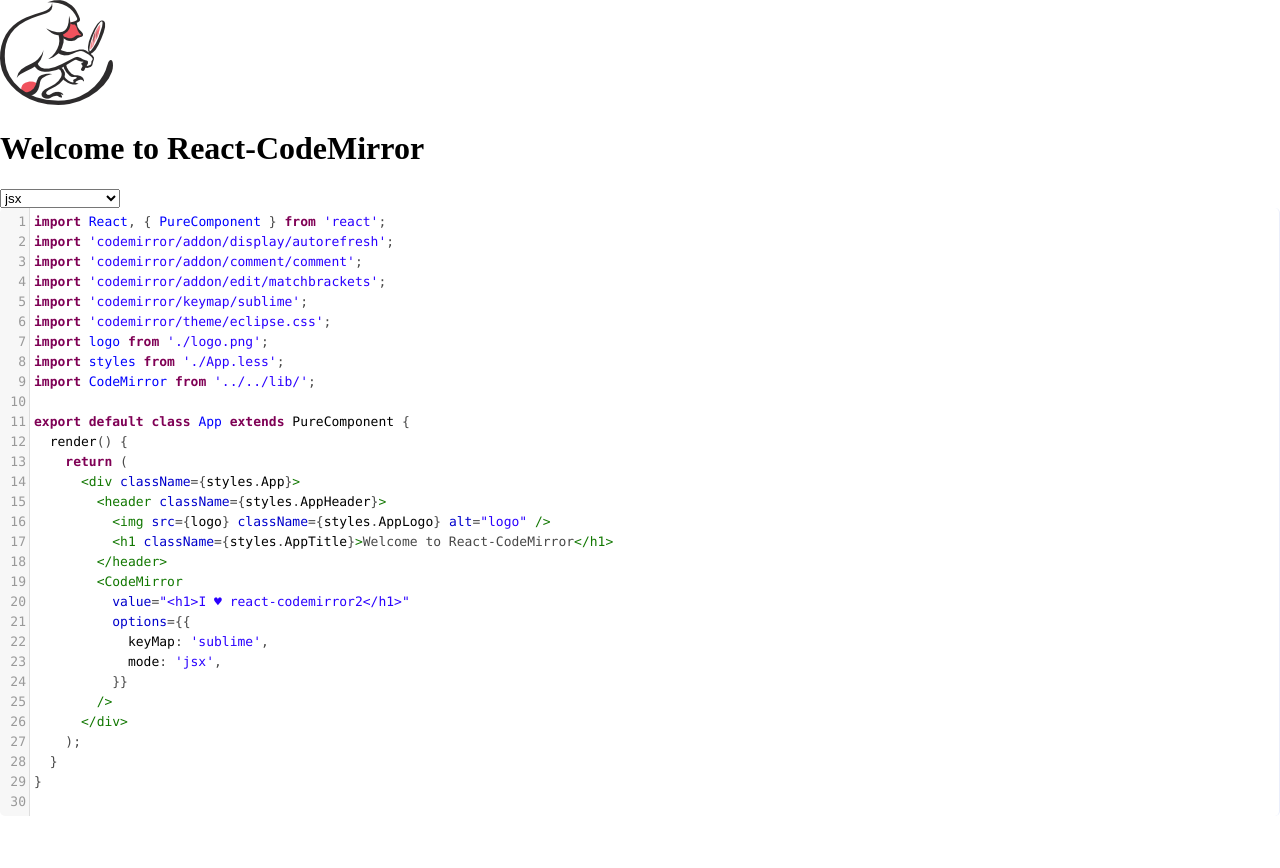
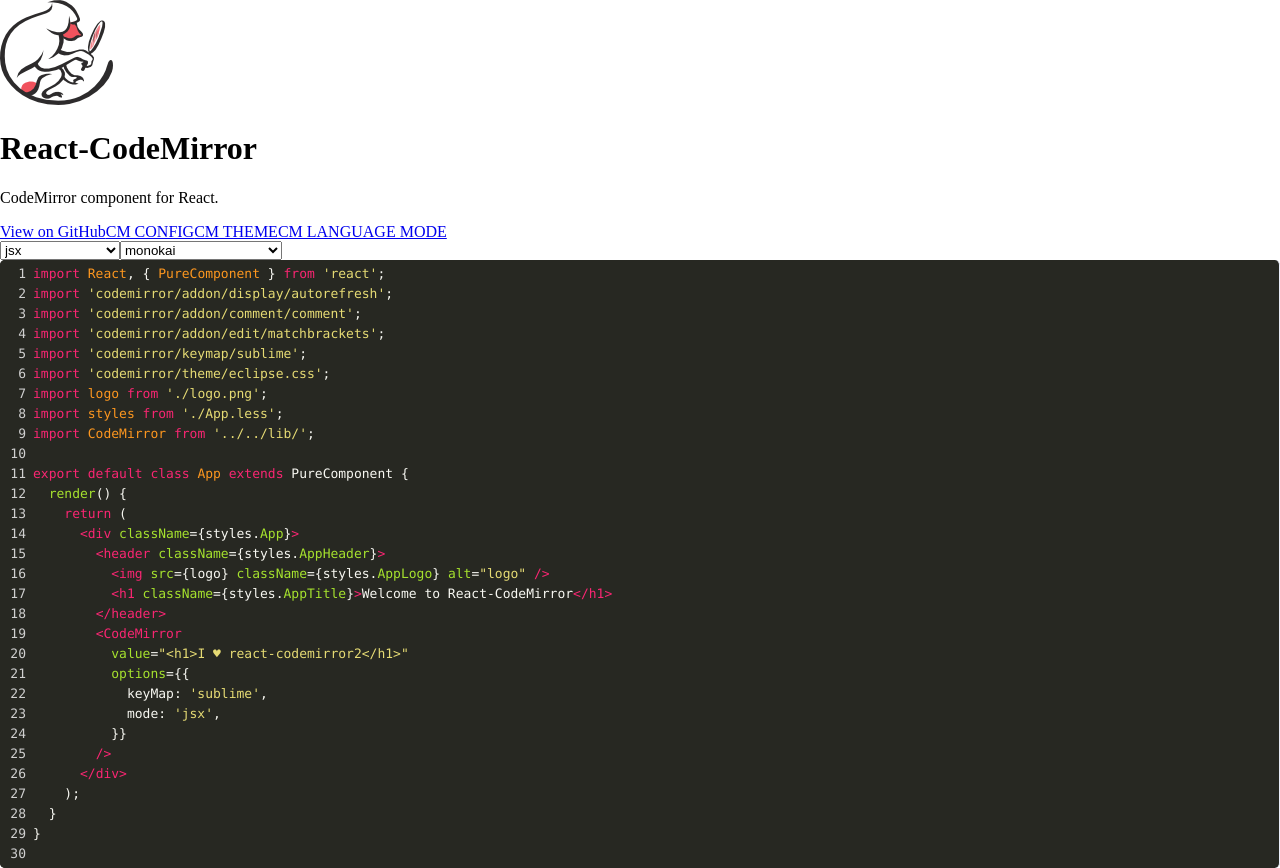
Before and after one commit to uiwjs/react-codemirror, a React app: page / in a window 1280 px wide. Before the commit the page ends 816 px from the top, so only its background shows below. Built offline with nearby package versions, Linux system fonts and the light colour scheme.

Commit message:
Update the official document instance.

```diff
--- a/src/app/App.js
+++ b/src/app/App.js
@@ -3,7 +3,63 @@
 import 'codemirror/addon/comment/comment';
 import 'codemirror/addon/edit/matchbrackets';
 import 'codemirror/keymap/sublime';
+
+import 'codemirror/theme/3024-day.css';
+import 'codemirror/theme/3024-night.css';
+import 'codemirror/theme/abcdef.css';
+import 'codemirror/theme/ambiance-mobile.css';
+import 'codemirror/theme/ambiance.css';
+import 'codemirror/theme/base16-dark.css';
+import 'codemirror/theme/base16-light.css';
+import 'codemirror/theme/bespin.css';
+import 'codemirror/theme/blackboard.css';
+import 'codemirror/theme/cobalt.css';
+import 'codemirror/theme/colorforth.css';
+import 'codemirror/theme/darcula.css';
+import 'codemirror/theme/dracula.css';
+import 'codemirror/theme/duotone-dark.css';
+import 'codemirror/theme/duotone-light.css';
 import 'codemirror/theme/eclipse.css';
+import 'codemirror/theme/elegant.css';
+import 'codemirror/theme/erlang-dark.css';
+import 'codemirror/theme/gruvbox-dark.css';
+import 'codemirror/theme/hopscotch.css';
+import 'codemirror/theme/icecoder.css';
+import 'codemirror/theme/idea.css';
+import 'codemirror/theme/isotope.css';
+import 'codemirror/theme/lesser-dark.css';
+import 'codemirror/theme/liquibyte.css';
+import 'codemirror/theme/lucario.css';
+import 'codemirror/theme/material.css';
+import 'codemirror/theme/mbo.css';
+import 'codemirror/theme/mdn-like.css';
+import 'codemirror/theme/midnight.css';
+import 'codemirror/theme/monokai.css';
+import 'codemirror/theme/neat.css';
+import 'codemirror/theme/neo.css';
+import 'codemirror/theme/night.css';
+import 'codemirror/theme/oceanic-next.css';
+import 'codemirror/theme/panda-syntax.css';
+import 'codemirror/theme/paraiso-dark.css';
+import 'codemirror/theme/paraiso-light.css';
+import 'codemirror/theme/pastel-on-dark.css';
+import 'codemirror/theme/railscasts.css';
+import 'codemirror/theme/rubyblue.css';
+import 'codemirror/theme/seti.css';
+import 'codemirror/theme/shadowfox.css';
+import 'codemirror/theme/solarized.css';
+import 'codemirror/theme/ssms.css';
+import 'codemirror/theme/the-matrix.css';
+import 'codemirror/theme/tomorrow-night-bright.css';
+import 'codemirror/theme/tomorrow-night-eighties.css';
+import 'codemirror/theme/ttcn.css';
+import 'codemirror/theme/twilight.css';
+import 'codemirror/theme/vibrant-ink.css';
+import 'codemirror/theme/xq-dark.css';
+import 'codemirror/theme/xq-light.css';
+import 'codemirror/theme/yeti.css';
+import 'codemirror/theme/zenburn.css';
+
 import logo from './logo.png';
 import styles from './App.less';
 import CodeMirror from '../lib/';
@@ -40,17 +96,56 @@
 `;
 const modes = ['json', 'apl', 'asciiarmor', 'asn.1', 'asterisk', 'brainfuck', 'clike', 'clojure', 'cmake', 'cobol', 'coffeescript', 'commonlisp', 'crystal', 'css', 'cypher', 'd', 'dart', 'diff', 'django', 'dockerfile', 'dtd', 'dylan', 'ebnf', 'ecl', 'eiffel', 'elm', 'erlang', 'factor', 'fcl', 'forth', 'fortran', 'gas', 'gfm', 'gherkin', 'go', 'groovy', 'haml', 'handlebars', 'haskell', 'haskell-literate', 'haxe', 'htmlembedded', 'htmlmixed', 'http', 'idl', 'javascript', 'jinja2', 'jsx', 'julia', 'livescript', 'lua', 'markdown', 'mathematica', 'mbox', 'meta', 'mirc', 'mllike', 'modelica', 'mscgen', 'mumps', 'nginx', 'nsis', 'ntriples', 'octave', 'oz', 'pascal', 'pegjs', 'perl', 'php', 'pig', 'powershell', 'properties', 'protobuf', 'pug', 'puppet', 'python', 'q', 'r', 'rpm', 'rst', 'ruby', 'rust', 'sas', 'sass', 'scheme', 'shell', 'sieve', 'slim', 'smalltalk', 'smarty', 'solr', 'soy', 'sparql', 'spreadsheet', 'sql', 'stex', 'stylus', 'swift', 'tcl', 'textile', 'tiddlywiki', 'tiki', 'toml', 'tornado', 'troff', 'ttcn', 'ttcn-cfg', 'turtle', 'twig', 'vb', 'vbscript', 'velocity', 'verilog', 'vhdl', 'vue', 'webidl', 'xml', 'xquery', 'yacas', 'yaml', 'yaml-frontmatter', 'z80'];
 
+const themes = ['3024-day', '3024-night', 'abcdef', 'ambiance-mobile', 'ambiance', 'base16-dark', 'base16-light', 'bespin', 'blackboard', 'cobalt', 'colorforth', 'darcula', 'dracula', 'duotone-dark', 'duotone-light', 'eclipse', 'elegant', 'erlang-dark', 'gruvbox-dark', 'hopscotch', 'icecoder', 'idea', 'isotope', 'lesser-dark', 'liquibyte', 'lucario', 'material', 'mbo', 'mdn-like', 'midnight', 'monokai', 'neat', 'neo', 'night', 'oceanic-next', 'panda-syntax', 'paraiso-dark', 'paraiso-light', 'pastel-on-dark', 'railscasts', 'rubyblue', 'seti', 'shadowfox', 'solarized', 'ssms', 'the-matrix', 'tomorrow-night-bright', 'tomorrow-night-eighties', 'ttcn', 'twilight', 'vibrant-ink', 'xq-dark', 'xq-light', 'yeti', 'zenburn'];
+
+const Select = ({ value, options, onChange }) => {
+  return (
+    <select value={value} onChange={onChange}>
+      {options.map((item, key) => {
+        const optionProps = { key };
+        if (value === item) {
+          optionProps.value = item;
+        }
+        return (
+          <option {...optionProps}> {item} </option>
+        );
+      })}
+    </select>
+  );
+};
+
+
 export default class App extends PureComponent {
   constructor() {
     super();
     this.state = {
       mode: 'jsx',
+      theme: 'monokai',
+      hyperlink: [
+        {
+          href: 'https://github.com/uiw-react/react-codemirror',
+          label: 'View on GitHub',
+        },
+        {
+          href: 'http://codemirror.net/doc/manual.html#config',
+          label: 'CM CONFIG',
+        },
+        {
+          href: 'http://codemirror.net/demo/theme.html',
+          label: 'CM THEME',
+        },
+        {
+          href: 'http://codemirror.net/mode/',
+          label: 'CM LANGUAGE MODE',
+        },
+      ],
     };
   }
   onChange(e) {
-    this.setState({
-      mode: e.target.value,
-    });
+    this.setState({ mode: e.target.value });
+  }
+  onChangeTheme(e) {
+    this.setState({ theme: e.target.value });
   }
   getInstance = (instance) => {
     if (instance) {
@@ -59,32 +154,30 @@
     }
   }
   render() {
-    const { mode } = this.state;
+    const { mode, theme, hyperlink } = this.state;
     return (
       <div className={styles.App}>
         <header className={styles.AppHeader}>
           <img src={logo} className={styles.AppLogo} alt="logo" />
-          <h1 className={styles.AppTitle}>Welcome to React-CodeMirror</h1>
-          <div>
-            <select value={mode} onChange={this.onChange.bind(this)}>
-              {modes.map((item, key) => {
-                const optionProps = { key };
-                if (mode === item) {
-                  // optionProps.selected = true;
-                  // optionProps.defaultValue = item;
-                  optionProps.value = item;
-                }
-                return (
-                  <option {...optionProps}> {item} </option>
-                );
-              })}
-            </select>
+          <h1 className={styles.AppTitle}>React-CodeMirror</h1>
+          <p className={styles.content}>CodeMirror component for React. </p>
+          <div className={styles.button}>
+            {hyperlink.map((item, idx) => {
+              return (
+                <a key={idx} href={item.href}>{item.label}</a>
+              );
+            })}
+          </div>
+          <div className={styles.select}>
+            <Select value={mode} options={modes} onChange={this.onChange.bind(this)} />
+            <Select value={theme} options={themes} onChange={this.onChangeTheme.bind(this)} />
           </div>
         </header>
         <CodeMirror
           value={code}
           ref={this.getInstance}
           options={{
+            theme,
             keyMap: 'sublime',
             fullScreen: true,
             mode,
--- a/src/app/App.less
+++ b/src/app/App.less
@@ -21,13 +21,61 @@
 }
 
 .AppHeader {
-  background-color: #222;
-  padding: 20px;
-  color: white;
+  background-color: #fff;
+  box-shadow: 0px 2px 10px 0px rgba(0, 0, 0, 0.1), 0 1px rgba(0, 0, 0, 0.1);
+  padding: 120px 20px 20px 20px;
+  color: #333;
+  position: relative;
+  z-index: 9;
+  text-align: center;
+  .select {
+    padding: 20px 0 0 0;
+    select + select {
+      margin-left: 10px;
+    }
+    select{
+      border: none;
+      outline: none;
+      height: 32px;
+      line-height: 32px;
+      padding-left: 15px;
+      background: #f1f1f1;
+    }
+  }
+  .content {
+    font-size: 18px;
+    color: #a5a5a5;
+    font-weight: 200;
+  }
+  .button {
+    a {
+      color: #333;
+      outline: none;
+      min-width: 88px;
+      min-height: 36px;
+      margin: 6px 8px;
+      padding: 0 16px;
+      display: inline-block;
+      position: relative;
+      overflow: hidden;
+      user-select: none;
+      border-radius: 3px;
+      cursor: pointer;
+      background: #f1f1f1;
+      line-height: 36px;
+      text-transform: uppercase;
+      text-decoration: none;
+      &:hover {
+        background-color: #929292;
+        color: #fff;
+        transition: background-color .25s linear,color .05s linear,opacity .25s linear,filter .25s linear,visibility .25s linear,transform .25s linear;
+      }
+    }
+  }
 }
 
 .AppTitle {
-  font-size: 1.5em;
+  font-size: 30px;
 }
 
 .AppIntro {
```
